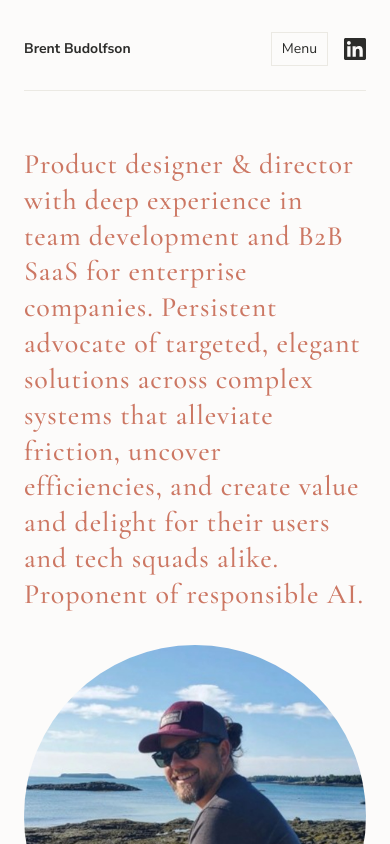
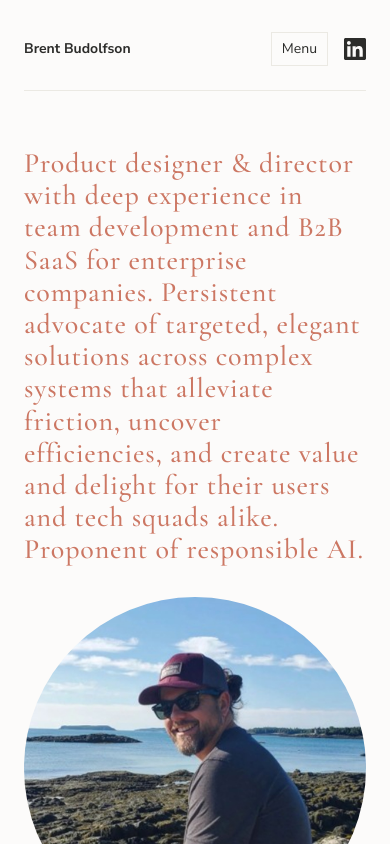
Before and after one commit to bbudolfson/Portfolio-Site, a Next.js app: page / in a window 390 px wide. Shown: the top 844 px of the page. Built offline with nearby package versions, Linux system fonts and the light colour scheme.

Commit message:
update local server and improve line height

```diff
--- a/src/app/globals.css
+++ b/src/app/globals.css
@@ -253,6 +253,8 @@ h4 {
   /* Medium (500); bundled in layout.tsx */
   font-weight: var(--font-weight-medium);
   letter-spacing: 0.03em;
+  /* Tighter than global h1 (--text-h1-line-height) for multi-line hero */
+  line-height: 1.08;
 }
 
 .profileGrid {
@@ -1155,7 +1157,7 @@ h4.projectsQuadHeading {
     max-width: none;
     /* Scale down so multi-line titles fit comfortably on smaller screens */
     font-size: clamp(28px, 6vw, 40px);
-    line-height: 1.28;
+    line-height: 1.15;
   }
 
   .profileGrid {
```
